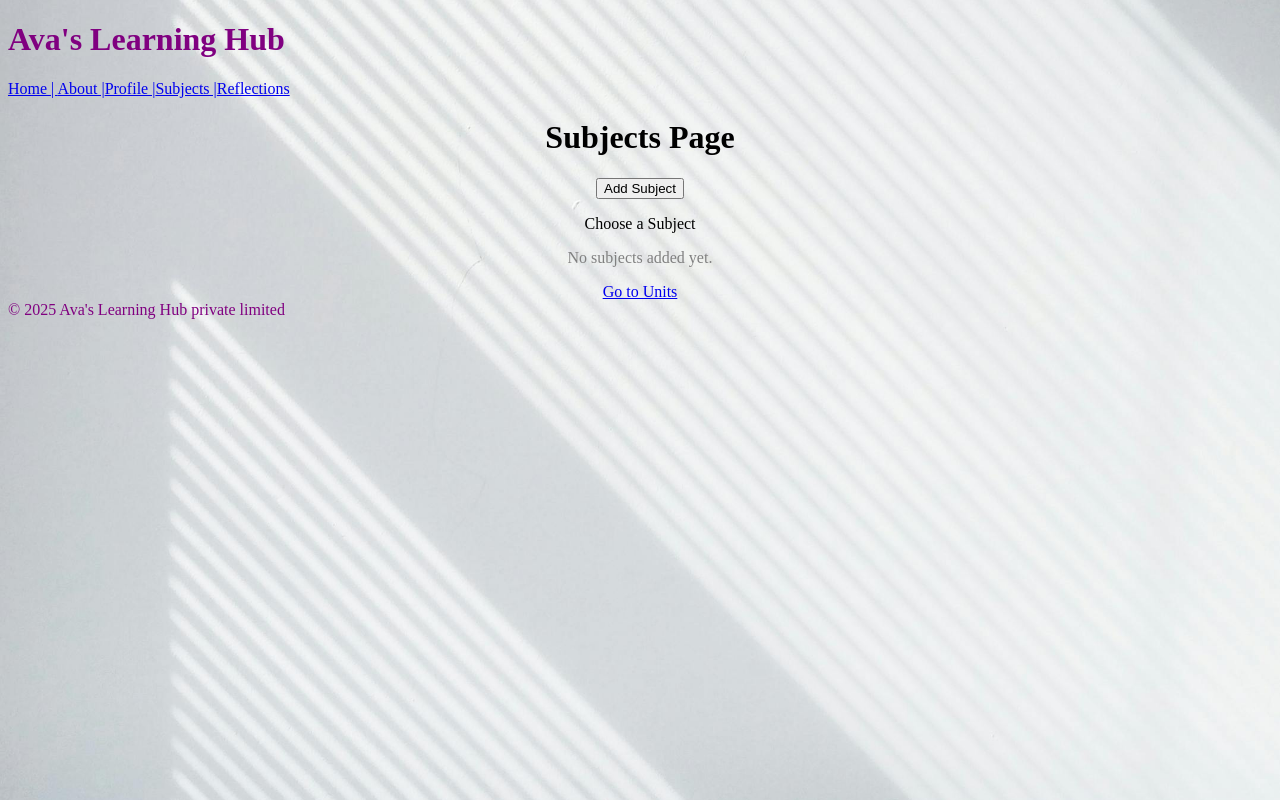
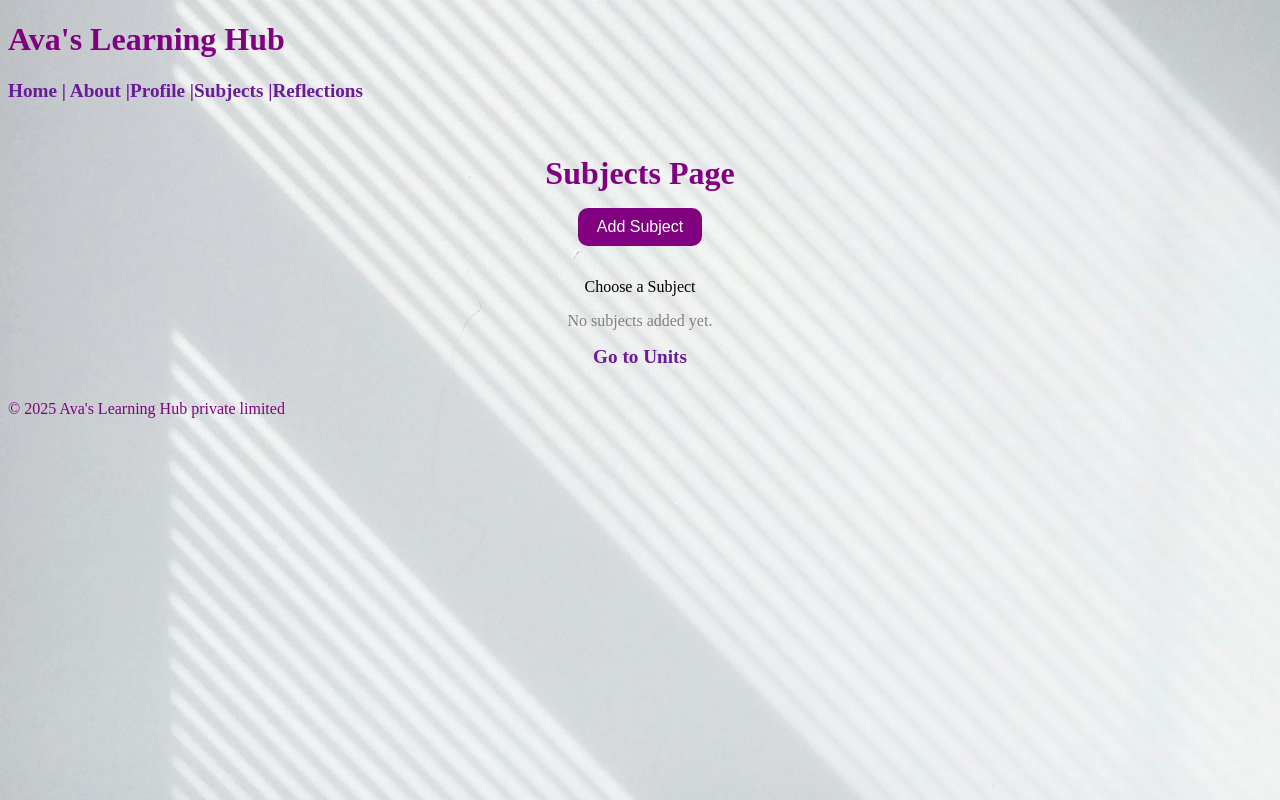
Before and after one commit to DeepthiGirijaThampi/ava-learning-hub, a React (Vite) app: page /subjects in a window 1280 px wide. Built offline with nearby package versions, Linux system fonts and the light colour scheme.

Commit message:
Created Custom button component in common folder, Updated Subjects, styled it , addded a style sheet for all the learning pages learning.css

```diff
--- /dev/null
+++ b/src/components/common/CustomButton.jsx
@@ -0,0 +1,5 @@
+export default function CustomButton({text,onClick}){
+    return(
+        <button className="add-btn" onClick={onClick}>{text}</button>
+    );
+}
--- a/src/components/pages/About.jsx
+++ b/src/components/pages/About.jsx
@@ -2,7 +2,7 @@
 export default function About(){
     return(
         <main className='about-page' >
-         <section >
+         <section className='about-section'>
          <h2>About Ava’s Learning Hub</h2>
          <p><em>Created by <strong >Deepthi Girija Thampi</strong>, as part of a solo project to inspire young learners like Ava 🧡</em></p>
             <p>
--- a/src/components/pages/Reflections.jsx
+++ b/src/components/pages/Reflections.jsx
@@ -1,8 +1,8 @@
 export default function Reflections(){
     return(
 
-        <main>
-        <h1 style={{display:"flex",justifyContent:"center"}}>Reflections Page</h1>
+        <main className="page-container">
+        <h1 className="page-heading">Reflections Page</h1>
         <p style={{textAlign:"center"}}>
             Write your thoughts about what you learned today ✍
         </p>
--- a/src/components/pages/Subjects.jsx
+++ b/src/components/pages/Subjects.jsx
@@ -1,12 +1,17 @@
 import { Link } from "react-router";
+import './learning.css';
+import CustomButton from "../common/CustomButton";
 export default function Subjects(){
+    function handleAddSubject(){
+        console.log("Added Subject");
+    }
     return(
 
-        <main>
-        <h1 style={{display:"flex",justifyContent:"center"}}>Subjects Page</h1>
+        <main className="page-container">
+        <h1 className="page-heading" style={{display:"flex",justifyContent:"center"}}>Subjects Page</h1>
              {/* Step 1: Add Subject Button */}
              <div style={{ textAlign: "center", margin: "1rem" }}>
-              <button>Add Subject</button>
+              <CustomButton text={"Add Subject"} onClick={handleAddSubject}/>
              </div>
 
              <p style={{textAlign:"center"}}>Choose a Subject</p>
--- a/src/components/pages/about.css
+++ b/src/components/pages/about.css
@@ -3,15 +3,6 @@
 --shading-color :rgba(0, 0, 0, 0.849);
 }
 
-
-
-.about-page {
-    padding: 2rem;
-    max-width: 700px;
-    margin: 0 auto;
-    font-size: 1.1rem;
-    line-height: 1.6;
-  }
   .about-page h2 {
     color:var(--white-color);
     margin-bottom: 1rem;
@@ -27,6 +18,19 @@
     display: flex;
     align-items: center;
     justify-content: center;
+    /* text-align: center;
+    padding: 2rem;
+    max-width: 700px;
+    line-height: 2;
+    font-size: 1.1rem;
+    margin: 0 auto; */
+  }
+
+  .about-section{
+    max-width: 500px;
+    width: 100%;
     text-align: center;
-    padding: 2rem;
+    font-size: 1.5rem;
+    line-height: 2;
+    margin: 0 auto;
   }
--- /dev/null
+++ b/src/components/pages/learning.css
@@ -0,0 +1,35 @@
+.page-container{
+    padding:2rem;
+    text-align: center;
+}
+
+.page-heading{
+    color:purple;
+    font-size: 2rem;
+    font-weight: bold;
+    margin-bottom: 1rem;
+}
+
+.add-btn{
+    background-color: purple;
+    color: white;
+    padding: 0.6rem 1.2rem;
+    border: none;
+    border-radius: 10px;
+    font-size: 1rem;
+    cursor: pointer;
+    margin-bottom: 1rem;
+}
+
+.link {
+    color: #6a1b9a;
+    font-size: larger;
+    text-decoration: none;
+    font-weight: bold;
+    margin-top: 1rem;
+
+  }
+
+  .link:hover {
+    text-decoration: underline;
+  }
```
